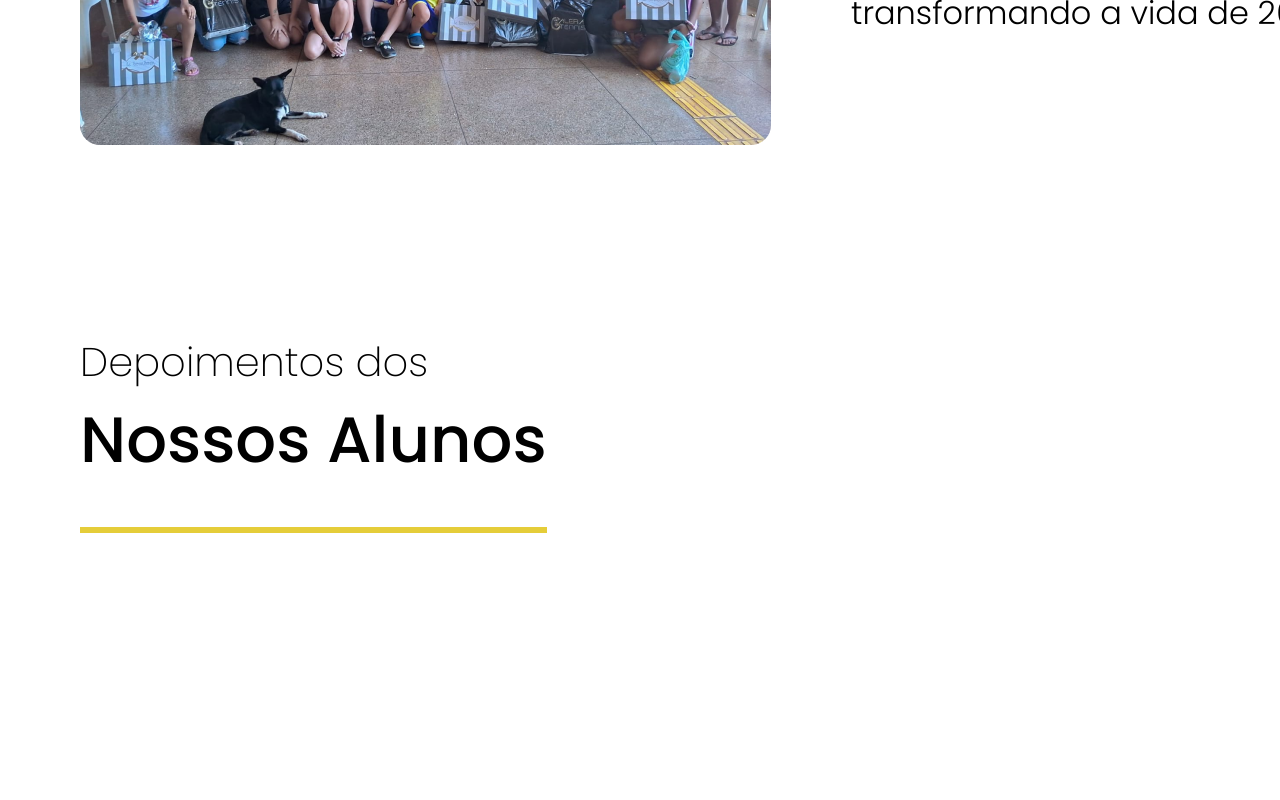
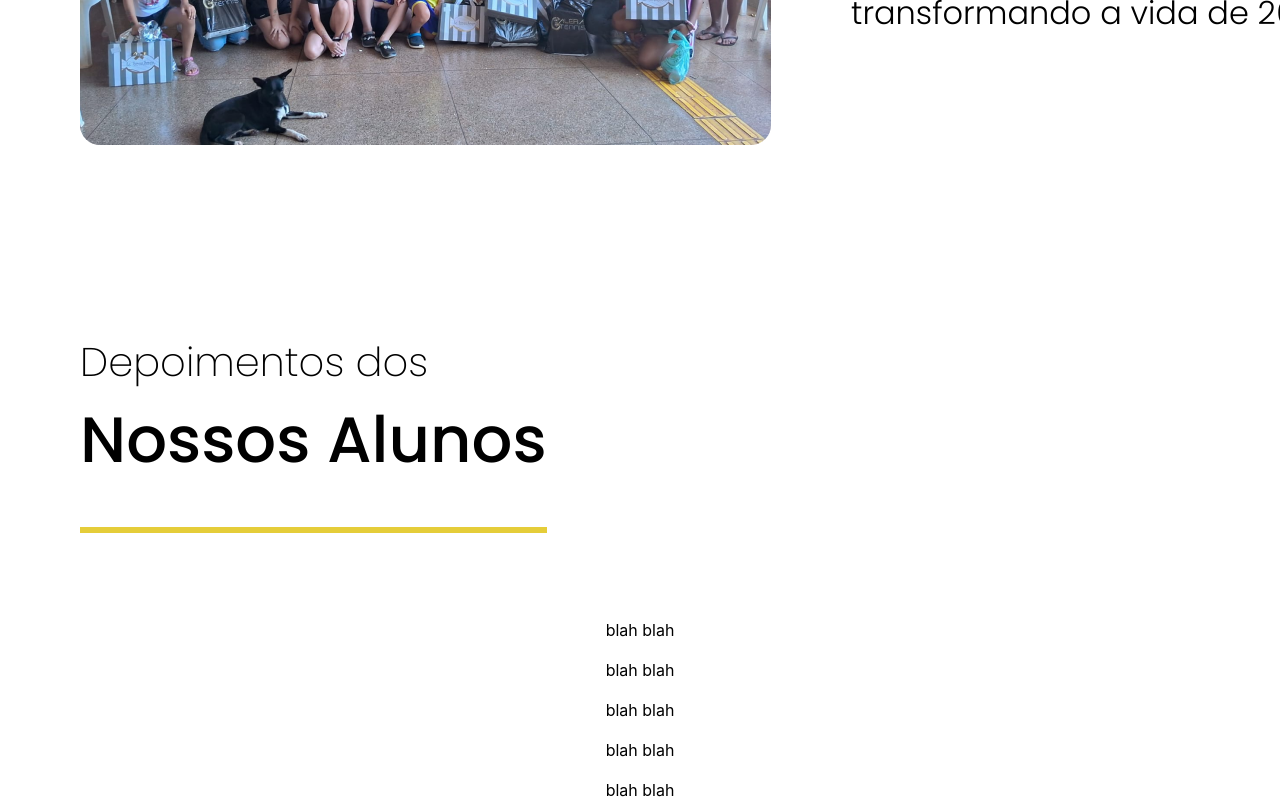
Before and after one commit to yasgmin/etg-site, a React (Create React App) app: page / in a window 1280 px wide. Shown: the part 2998-3798 px from the top of the page. Before the commit the page ends 3618 px from the top, so only its background shows below. Built offline with nearby package versions, Linux system fonts and the light colour scheme.

Commit message:
etg site

```diff
--- a/src/App.tsx
+++ b/src/App.tsx
@@ -5,6 +5,7 @@ import Header from "./components/Header/header";
 import Apresentacao from "./components/Apresentacao/apresentacao";
 import Projeto from "./components/Projeto/projeto";
 import Depoimentos from "./components/Depoimentos/depoimentos";
+import Carousel from "./components/Carousel/Carousel";
 
 function App() {
   return (
@@ -14,6 +15,7 @@ function App() {
       <Apresentacao />
       <Projeto />
       <Depoimentos />
+      <Carousel />
     </div>
   );
 }
--- /dev/null
+++ b/src/components/Carousel/Carousel.jsx
@@ -0,0 +1,38 @@
+import React from "react";
+import { CarouselItem } from "./CarouselItem.1";
+
+const Carousel = () => {
+  const items = [
+    {
+      description: "blah blah",
+      icon: require("../../images/feedback1.png"),
+    },
+    {
+      description: "blah blah",
+      icon: require("../../images/feedback2.png"),
+    },
+    {
+      description: "blah blah",
+      icon: require("../../images/feedback3.png"),
+    },
+    {
+      description: "blah blah",
+      icon: require("../../images/feedback4.png"),
+    },
+    {
+      description: "blah blah",
+      icon: require("../../images/feedback5.png"),
+    },
+  ];
+  return (
+    <div className="carousel">
+      <div className="inner">
+        {items.map((item) => {
+          return <CarouselItem item={item} />;
+        })}
+      </div>
+    </div>
+  );
+};
+
+export default Carousel;
--- /dev/null
+++ b/src/components/Carousel/CarouselItem.1.tsx
@@ -0,0 +1,12 @@
+import React from "react";
+
+export const CarouselItem = ({ item }) => {
+  return (
+    <div className="carousel-item">
+      <div>
+        <img className="carousel-img" src={item.icon.default} alt="" />
+        <div className="carousel-item-text">{item.description}</div>
+      </div>
+    </div>
+  );
+};
--- /dev/null
+++ b/src/components/Carousel/CarouselItem.tsx
@@ -0,0 +1,3 @@
+import { CarouselItem } from "./CarouselItem.1";
+
+export default CarouselItem;
--- a/src/components/Depoimentos/depoimentos.css
+++ b/src/components/Depoimentos/depoimentos.css
@@ -24,3 +24,24 @@
   font-weight: 275;
   line-height: normal;
 }
+
+.container {
+  max-width: 75vw;
+}
+.container .carousel {
+  display: flex;
+  overflow-x: auto;
+  scroll-behavior: smooth;
+}
+
+.container .carousel .item {
+  margin: 10px;
+  padding: 10px;
+  width: 280px;
+}
+
+.container .carousel .item .image img {
+  width: 300%;
+  height: 200%;
+  object-fit: cover;
+}
--- a/src/components/Depoimentos/depoimentos.tsx
+++ b/src/components/Depoimentos/depoimentos.tsx
@@ -1,18 +1,10 @@
 import "./depoimentos.css";
-import Alunos from "../../images/alunos.svg";
-import { Swiper, SwiperSlide } from "swiper/react";
-
-const data = [
-  { id: "1", string: "" },
-  { id: "2", string: "" },
-  { id: "3", string: "" },
-  { id: "4", string: "" },
-  { id: "5", string: "" },
-];
+import feedback1 from "../../images/feedback1.png";
+import { useEffect } from "react";
 
 const Depoimentos = () => {
   return (
-    <div>
+    <div className="container">
       <div className="titulodepoimento">
         <h1>
           Depoimentos dos
@@ -21,15 +13,6 @@ const Depoimentos = () => {
           <p></p>
         </h1>
       </div>
-      <Swiper>
-        {data.map(() => (
-          <SwiperSlide></SwiperSlide>
-        ))}
-      </Swiper>
-      <div className="depoimentos3">
-        <h2></h2>
-        {/* <img src={Alunos} alt="Alunos" /> */}
-      </div>
     </div>
   );
 };
```
